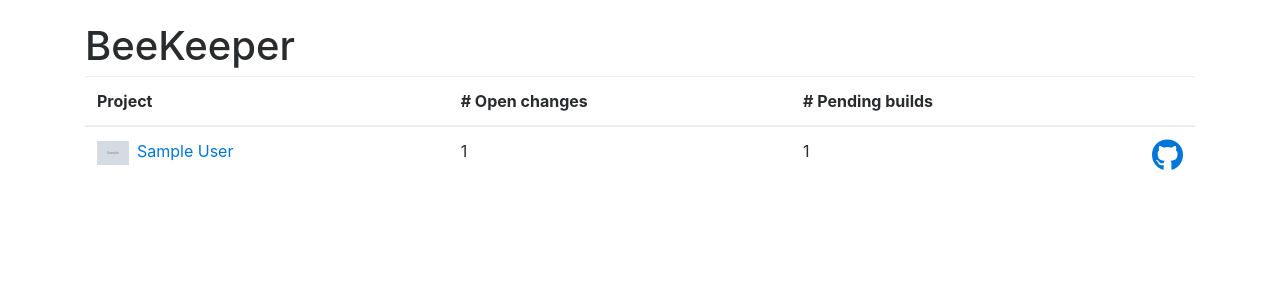
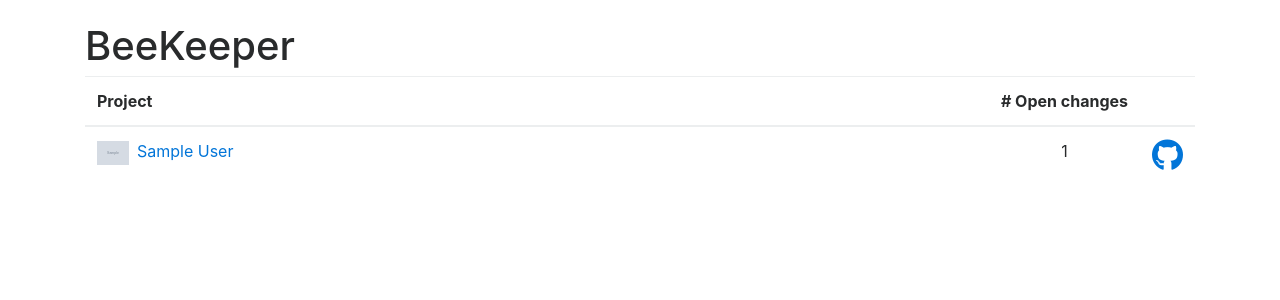
Before and after one commit to beeware/beekeeper, a Django app: template templates/home.html in a window 1280 px wide. Shown: the part 56-356 px from the top of the page. Run offline with Django 3.2, Linux system fonts and the light colour scheme; the template is opened without the code that fills it: most values are stand-ins (such as "Sample title", 1, 10 or a date in 2020); grey boxes marked "Sample" are stand-in pictures; parts of the project's set-up code (start-up, migrations or seed data) failed here and were passed over; some libraries are stand-ins or nearby versions.

Commit message:
Removed the pending build count from the homepage.

```diff
--- a/templates/home.html
+++ b/templates/home.html
@@ -7,8 +7,7 @@
         <thead>
             <tr>
                 <th>Project</th>
-                <th># Open changes</th>
-                <th># Pending builds</th>
+                <th class="minimal"># Open changes</th>
                 <th></th>
             </tr>
         </thead>
@@ -16,8 +15,7 @@
     {% for project in projects %}
             <tr>
                 <td><img src="{{ project.repository.owner.avatar_url }}" alt="Github avatar for {{ project.repository.owner }}" class="avatar"><a href="{{ project.get_absolute_url }}">{{ project.repository.full_name }}</a></td>
-                <td>{{ project.changes.active.count }}</td>
-                <td>{{ project.builds.pending.count }}</td>
+                <td class="minimal">{{ project.changes.active.count }}</td>
                 <td class="minimal"><a href="{{ project.repository.html_url }}"><i class="fa fa-github fa-2x" aria-hidden="true"></i></a></td>
             </tr>
     {% endfor %}
```
